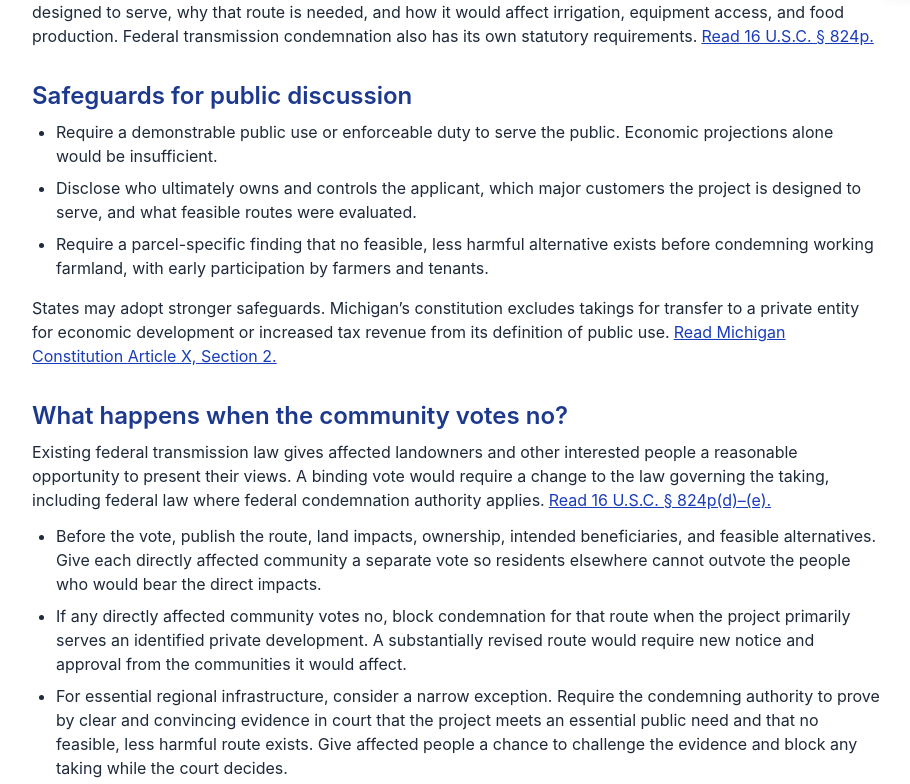
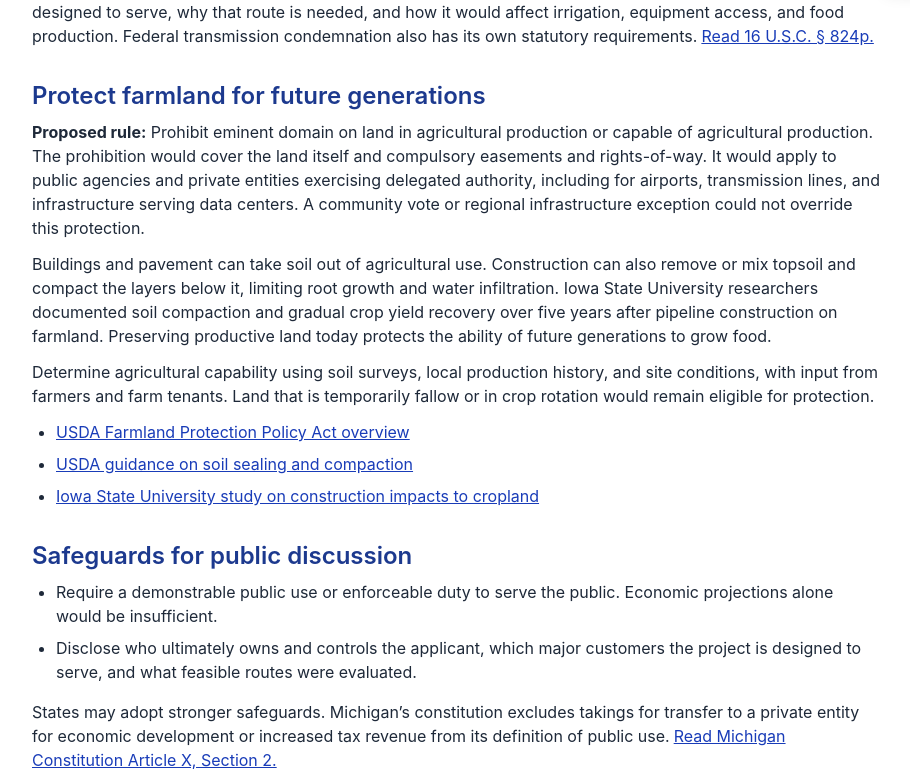
Before and after one commit to United-for-Accountability/mass-tort-platform, a Next.js app: page /cases/kelo-public-use in a window 1280 px wide. Shown: the part 796-1580 px from the top of the page, without its empty margins (184-1094 px from the left). Built offline with nearby package versions, Linux system fonts and the light colour scheme.

Commit message:
Propose prohibiting eminent domain on productive farmland

```diff
--- a/pages/cases/kelo-public-use/index.js
+++ b/pages/cases/kelo-public-use/index.js
@@ -54,11 +54,38 @@ export default function KeloPublicUse() {
             </p>
           </section>
           <section>
+            <h2 className="mb-2 text-2xl font-semibold text-blue-900">Protect farmland for future generations</h2>
+            <p className="mb-3">
+              <strong>Proposed rule:</strong> Prohibit eminent domain on land in agricultural production
+              or capable of agricultural production. The prohibition would cover the land itself and
+              compulsory easements and rights-of-way. It would apply to public agencies and private
+              entities exercising delegated authority, including for airports, transmission lines,
+              and infrastructure serving data centers. A community vote or regional infrastructure
+              exception could not override this protection.
+            </p>
+            <p className="mb-3">
+              Buildings and pavement can take soil out of agricultural use. Construction can also
+              remove or mix topsoil and compact the layers below it, limiting root growth and water
+              infiltration. Iowa State University researchers documented soil compaction and gradual
+              crop yield recovery over five years after pipeline construction on farmland. Preserving
+              productive land today protects the ability of future generations to grow food.
+            </p>
+            <p className="mb-3">
+              Determine agricultural capability using soil surveys, local production history, and
+              site conditions, with input from farmers and farm tenants. Land that is temporarily
+              fallow or in crop rotation would remain eligible for protection.
+            </p>
+            <ul className="list-disc space-y-2 pl-6">
+              <li><a className="text-blue-800 underline" href="https://www.nrcs.usda.gov/conservation-basics/land/cropland/farmland-protection-policy-act">USDA Farmland Protection Policy Act overview</a></li>
+              <li><a className="text-blue-800 underline" href="https://directives.nrcs.usda.gov/sites/default/files2/1712940852/35715.pdf">USDA guidance on soil sealing and compaction</a></li>
+              <li><a className="text-blue-800 underline" href="https://www.cals.iastate.edu/news/2021/pipeline-study-shows-soil-compaction-and-crop-yield-impacts-construction-right-way">Iowa State University study on construction impacts to cropland</a></li>
+            </ul>
+          </section>
+          <section>
             <h2 className="mb-2 text-2xl font-semibold text-blue-900">Safeguards for public discussion</h2>
             <ul className="list-disc space-y-2 pl-6">
               <li>Require a demonstrable public use or enforceable duty to serve the public. Economic projections alone would be insufficient.</li>
               <li>Disclose who ultimately owns and controls the applicant, which major customers the project is designed to serve, and what feasible routes were evaluated.</li>
-              <li>Require a parcel-specific finding that no feasible, less harmful alternative exists before condemning working farmland, with early participation by farmers and tenants.</li>
             </ul>
             <p className="mt-4">
               States may adopt stronger safeguards. Michigan’s constitution excludes takings for transfer
@@ -92,7 +119,7 @@ export default function KeloPublicUse() {
                 route would require new notice and approval from the communities it would affect.
               </li>
               <li>
-                For essential regional infrastructure, consider a narrow exception. Require the
+                For essential regional infrastructure outside protected farmland, consider a narrow exception. Require the
                 condemning authority to prove by clear and convincing evidence in court that the
                 project meets an essential public need and that no feasible, less harmful route exists.
                 Give affected people a chance to challenge the evidence and block any taking while
```
